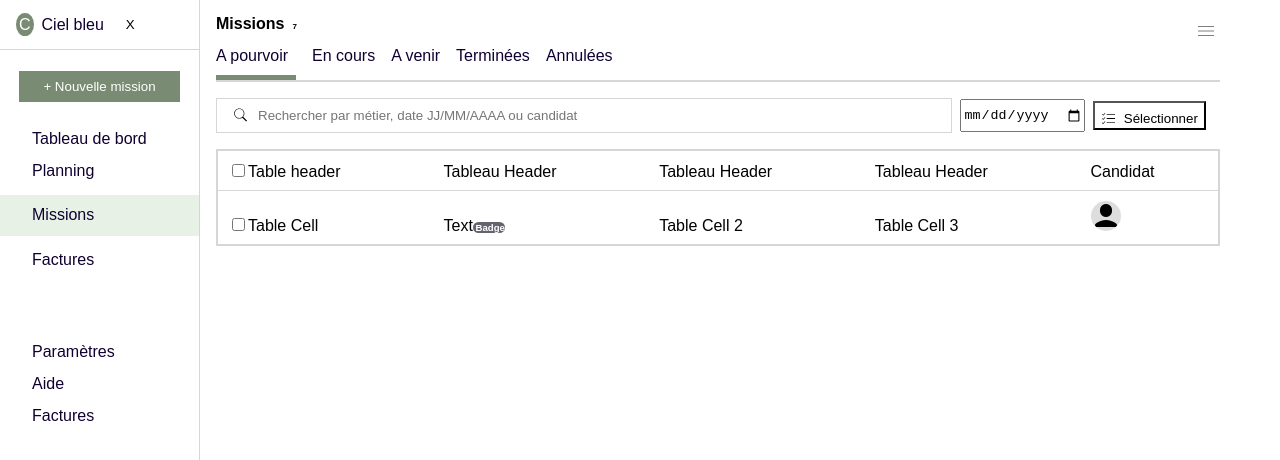
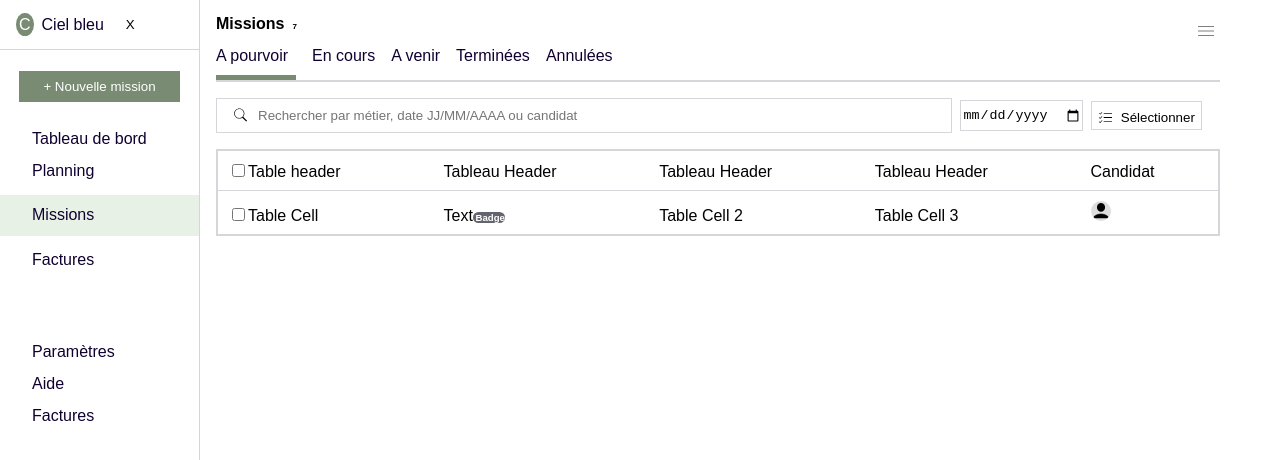
Before and after one commit to Sarah-Emidio/Missions, a React (Vite) app: page / in a window 1280 px wide. Shown: the top 460 px of the page. Built offline with nearby package versions, Linux system fonts and the light colour scheme.

Commit message:
rajout des bordures pour les button date et sélection

```diff
--- a/src/components/App/SearchFiltered/SearchFiltered.scss
+++ b/src/components/App/SearchFiltered/SearchFiltered.scss
@@ -34,6 +34,7 @@
     padding: rem;
     margin-right: 1rem;
     cursor: pointer;
+    border: 1px solid vars.$border_grey;
 }
 
 .search__check {
@@ -41,6 +42,7 @@
     flex-direction: row;
     background-color: vars.$background_grey;
     cursor: pointer;
+    border: 1px solid vars.$border_grey;
 
     .search__checkImg {
         height: 15px;
--- a/src/components/App/Tables/Tables.scss
+++ b/src/components/App/Tables/Tables.scss
@@ -24,6 +24,7 @@
 
     .table__img {
         border-radius: 5rem;
+        height: 20px;
     }
 }
 
```
